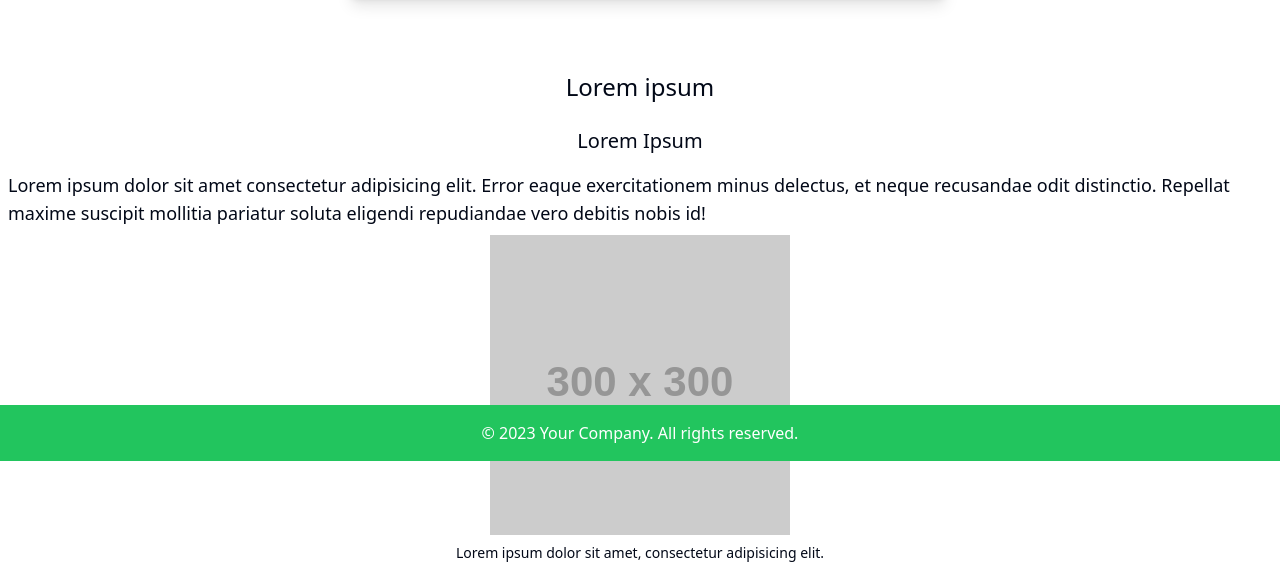
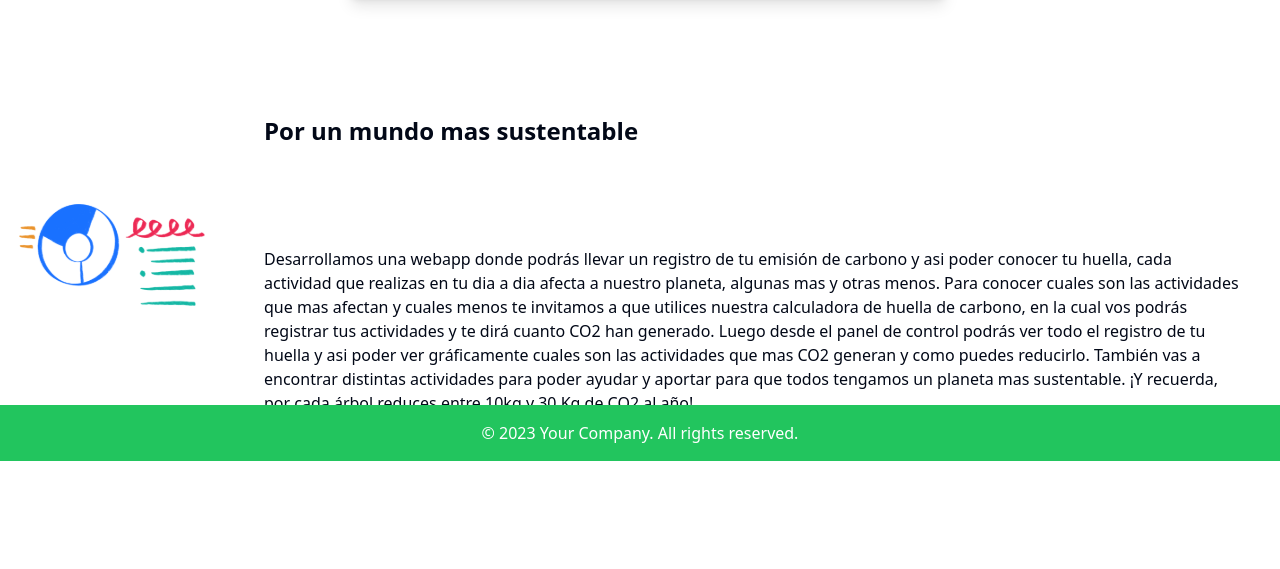
Before and after one commit to No-Country/c15-04-m-node-react, a React (Vite) app in the folder front/: page / in a window 1280 px wide. Shown: the part 339-908 px from the top of the page. After the commit the page ends 800 px from the top, so only its background shows below. Built offline with nearby package versions, Linux system fonts and the light colour scheme.

Commit message:
style: :art:

```diff
--- a/front/src/components/Landing/Landing.tsx
+++ b/front/src/components/Landing/Landing.tsx
@@ -10,17 +10,8 @@ const Landing = () => {
 			<body>
 				<VideoCard />
 				<div className="hero flex flex-col items-center justify-center">
-					<h1 className="text-2xl p-4">Lorem ipsum</h1>
-					<h2 className="text-xl p-2">Lorem Ipsum</h2>
-					<h3 className="text-lg p-2">
-						Lorem ipsum dolor sit amet consectetur adipisicing elit. Error eaque exercitationem minus delectus, et neque
-						recusandae odit distinctio. Repellat maxime suscipit mollitia pariatur soluta eligendi repudiandae vero
-						debitis nobis id!
-					</h3>
-					<img src="https://placehold.it/300" alt="" />
-					<h5 className="text-sm p-2">Lorem ipsum dolor sit amet, consectetur adipisicing elit.</h5>
+					<Sustainableworld />
 				</div>
-				<Sustainableworld />
 			</body>
 			<Footer />
 		</div>
--- a/front/src/components/sections/Sustainableworld/Sustainableworld.tsx
+++ b/front/src/components/sections/Sustainableworld/Sustainableworld.tsx
@@ -1,10 +1,10 @@
 const Sustainableworld = () => {
 	return (
-		<section>
+		<div className="md:flex">
 			<img src="./src/assets/img/colorfulgraphics.svg" alt="colorfull graphics" />
-			<div>
-				<h3>Por un mundo mas sustentable</h3>
-				<p>
+			<div className="md:flex-row justify-between w-25">
+				<h3 className="font-bold text-2xl my-5 p-10">Por un mundo mas sustentable</h3>
+				<p className="text-md text-left p-10">
 					Desarrollamos una webapp donde podrás llevar un registro de tu emisión de carbono y asi poder conocer tu
 					huella, cada actividad que realizas en tu dia a dia afecta a nuestro planeta, algunas mas y otras menos. Para
 					conocer cuales son las actividades que mas afectan y cuales menos te invitamos a que utilices nuestra
@@ -15,7 +15,7 @@ const Sustainableworld = () => {
 					recuerda, por cada árbol reduces entre 10kg y 30 Kg de CO2 al año!
 				</p>
 			</div>
-		</section>
+		</div>
 	);
 };
 export default Sustainableworld;
--- a/front/src/components/ui/Landing/VideoCard.tsx
+++ b/front/src/components/ui/Landing/VideoCard.tsx
@@ -1,5 +1,4 @@
 import VideoPlayer from "@/components/Videoplayer/VideoPlayer";
-import react from "react";
 
 const VideoCard = () => {
 	return (
```
